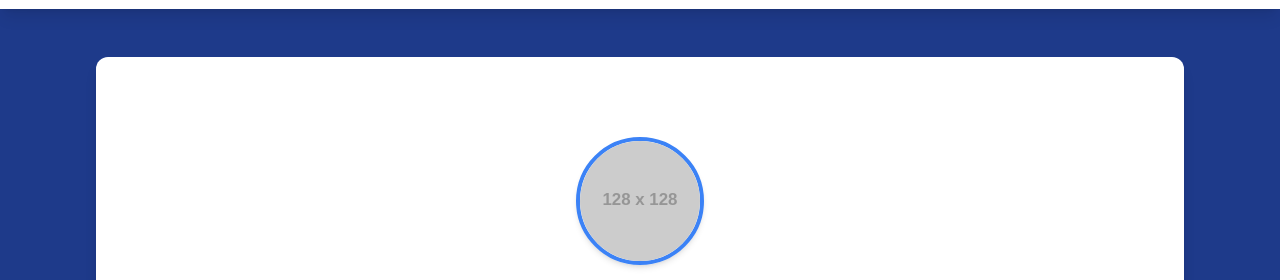
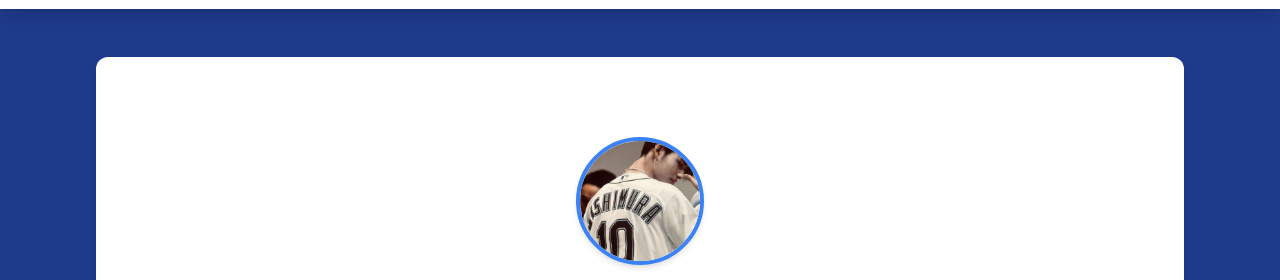
Before and after one commit to syakilamutia4-code/sykilaamtyaa_, a plain HTML site: page index.html in a window 1280 px wide. Shown: the part 47-327 px from the top of the page. Drawn offline with nearby package versions, Linux system fonts and the light colour scheme; placeholder pictures from the web are drawn by us.

Commit message:
nurinaila

```diff
--- a/index.html
+++ b/index.html
@@ -55,7 +55,7 @@
         <section id="hero" class="text-center py-20 bg-white rounded-xl shadow-lg mb-12">
             <div class="w-32 h-32 mx-auto mb-6 rounded-full overflow-hidden border-4 border-blue-500 shadow-md">
                 <!-- Gunakan URL gambar profil Anda di sini -->
-                <img src="https://placehold.co/128x128/94a3b8/ffffff?text=FOTO" alt="Foto Profil" class="object-cover w-full h-full">
+                <img src="naila.jpeg" alt="Foto Profil" class="object-cover w-full h-full">
             </div>
             <h2 class="text-5xl font-extrabold text-gray-900 mb-2">
                 Selamat datang <span class="text-blue-700">[Nama lengkap]</span>
```
